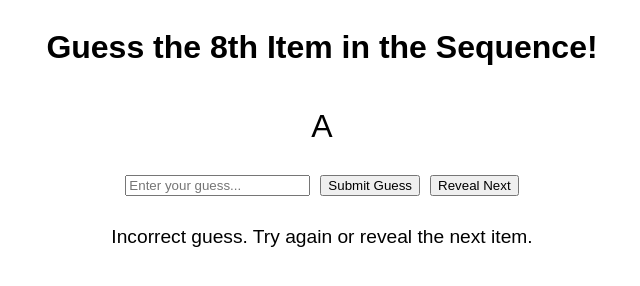
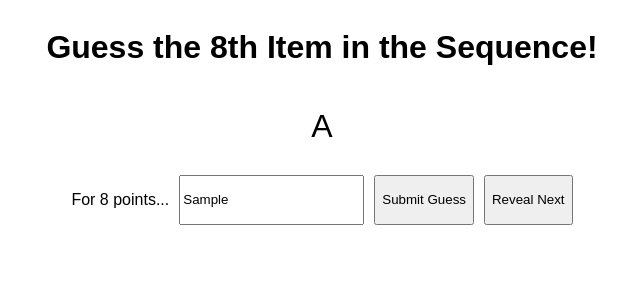
Before and after one commit to adslatham/Sequencer, a plain HTML site: page index.html in a window 1280 px wide. Both pictures are taken after typing "Sample" into the empty fields and a click on the button "Submit Guess". Shown: the whole page, without its empty margins (318-958 px from the left). Drawn offline with Linux system fonts and the light colour scheme.

Commit message:
Update index.html

```diff
--- a/index.html
+++ b/index.html
@@ -15,6 +15,7 @@
 <h1>Guess the 8th Item in the Sequence!</h1>
 <div id="sequence">A</div>
 <div id="controls">
+  <p id="pointsID">For 8 points...</p>
   <input type="text" id="guessInput" placeholder="Enter your guess...">
   <button onclick="makeGuess()">Submit Guess</button>
   <button onclick="revealNext()">Reveal Next</button>
@@ -22,16 +23,16 @@
 <div id="result" style="font-size: 1.2em; margin-top: 20px;"></div>
 
 <script>
-  const sequence = ['A', 'B', 'C', 'D', 'E', 'F', 'G', 'H'];
+  const sequence = ['Seoul', 'Cairo', 'Lima', 'Jakarta', 'Kinshasa', 'Moscow', 'Tokyo', 'Beijing'];
   let currentIndex = 0;
 
   function makeGuess() {
     const guess = document.getElementById('guessInput').value.toUpperCase();
     if (guess === sequence[7]) {
-      document.getElementById('result').textContent = "Congratulations! You guessed correctly.";
+      document.getElementById('result').textContent = "Congratulations! Beijing is correct!<br/>You receive " + (8-currentIndex) + "points!<br/>These are the 8 capital cities with the highest population.";
       disableGame();
     } else {
-      document.getElementById('result').textContent = "Incorrect guess. Try again or reveal the next item.";
+      document.getElementById('result').textContent = "Incorrect guess. Try again or reveal another item in the sequence.";
     }
     document.getElementById('guessInput').value = '';
   }
@@ -41,6 +42,7 @@
     if (currentIndex < sequence.length) {
       document.getElementById('sequence').textContent += ' ' + sequence[currentIndex];
       document.getElementById('result').textContent = '';
+      document.getElementById('pointsID').textContent = "For " + (8-currentIndex) + points...";
     }
     if (currentIndex === 7) {
       document.getElementById('result').textContent = "Game over! The correct answer was " + sequence[7] + ".";
```
